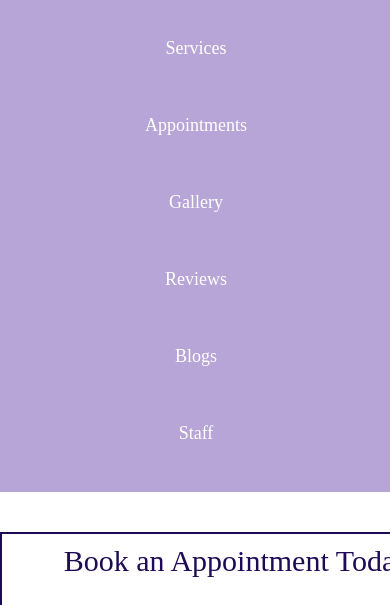
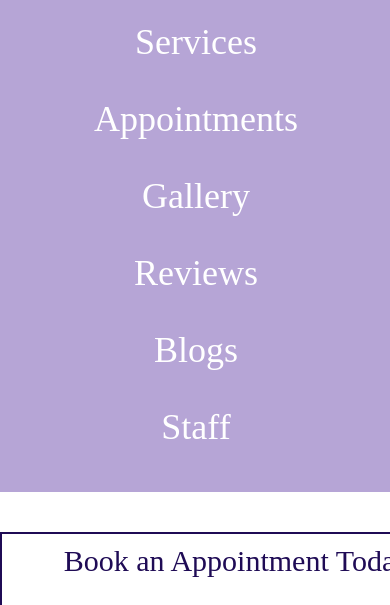
Before and after one commit to jordanpittignano/wpmidtermproject, a plain HTML site: page apt.html in a window 390 px wide. Shown: the part 171-776 px from the top of the page. Drawn offline with nearby package versions, Linux system fonts and the light colour scheme.

Commit message:
Update apt.html

```diff
--- a/apt.html
+++ b/apt.html
@@ -75,16 +75,8 @@
             #header {padding-bottom: 0px}
         }
 
-        @media(max-width: 568px) {
-            #smallnav li a {font-size: 20px; }
-        }
-
         @media(max-width: 556px) {
             #botnav li a {padding: 5px}
-        }
-
-        @media(max-width: 535px) {
-            #smallnav li a {font-size: 18px; }
         }
 
         @media(max-width: 521px) {
```
